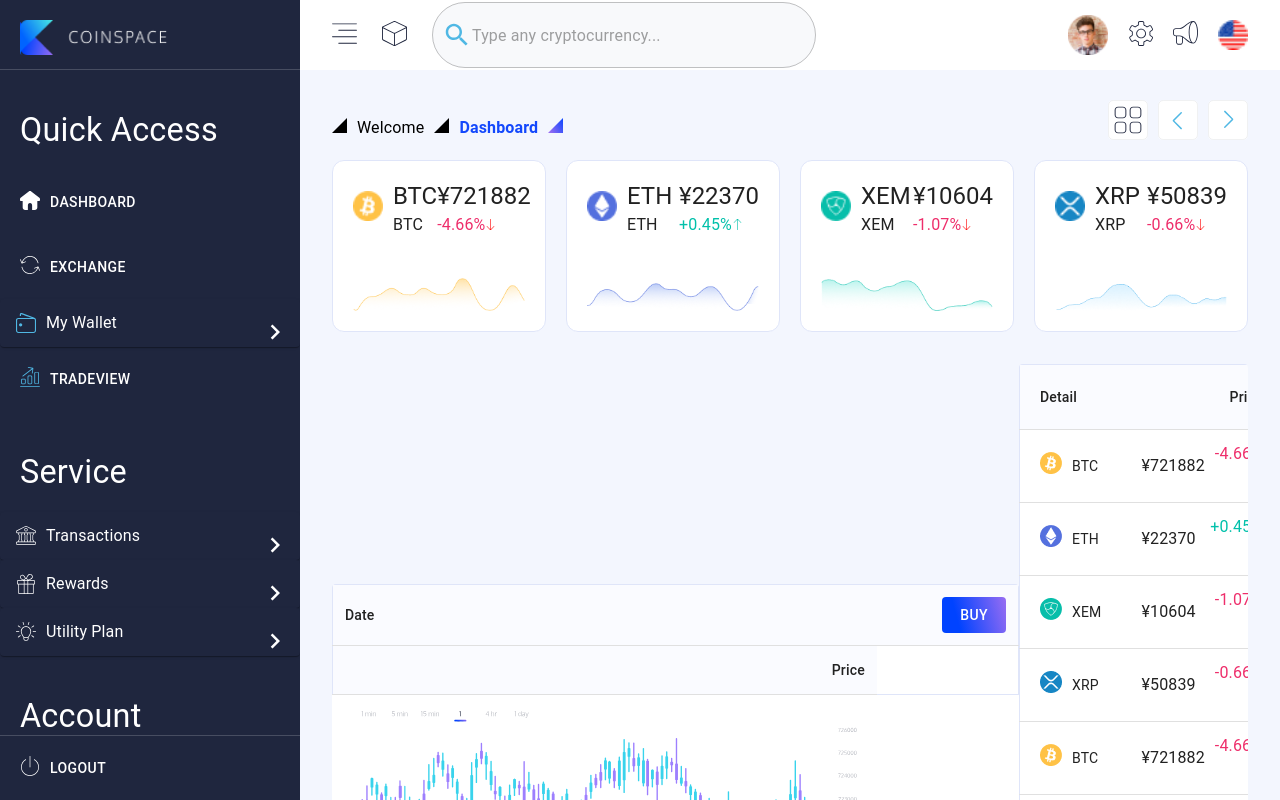
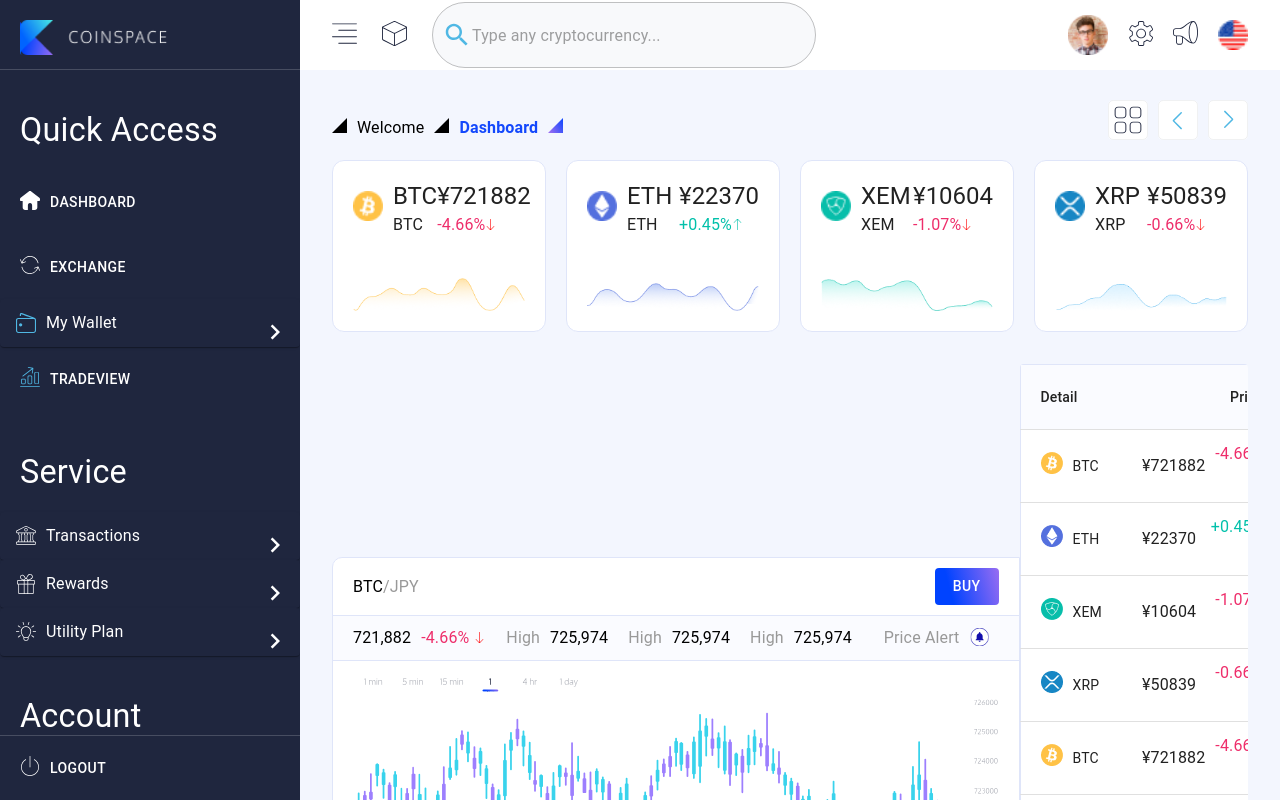
Before and after one commit to neharadialcode/material-ui-dashboard, a Next.js app: page / in a window 1280 px wide. Built offline with nearby package versions, Linux system fonts and the light colour scheme.

Commit message:
table head

```diff
--- a/components/BTCLeftTable.jsx
+++ b/components/BTCLeftTable.jsx
@@ -1,4 +1,5 @@
 import {
+  Box,
   Button,
   Table,
   TableBody,
@@ -6,29 +7,45 @@
   TableContainer,
   TableHead,
   TableRow,
+  Typography,
 } from "@mui/material";
 import Paper from "@mui/material/Paper";
-import { GraphImgTable } from "./Icons";
+import { GraphImgTable, RoundNotificationIcon, UpArrow } from "./Icons";
 const BTCLeftTable = () => {
   return (
-    <TableContainer component={Paper} sx={{ boxShadow: "none", width: "75%" }}>
-      <Table size="small" aria-label="a dense table">
-        <TableHead
+    <Box
       sx={{
-            bgcolor: "#FAFBFF",
-            border: "1px solid",
+        backgroundColor: "color.white",
+        width: "75%",
+        borderRadius: "10px 0 0 0px",
+        border: "1px solid ",
         borderColor: "#DFE5F9",
+        overflow: "hidden",
       }}
     >
-          <TableRow
+      <Box
         sx={{
-              bgcolor: "#FAFBFF",
-              border: "1px solid",
-              borderColor: "#DFE5F9",
+          padding: "10px 20px",
+          display: "flex",
+          justifyContent: "space-between",
+          alignItems: "center",
         }}
       >
-            <TableCell sx={{ padding: "12px" }}>Date</TableCell>
-            <TableCell sx={{ padding: "12px" }} align="right">
+        <Box
+          sx={{
+            display: "flex",
+            alignItems: "center",
+          }}
+        >
+          <Typography>BTC</Typography>
+          <Typography
+            sx={{
+              color: "#999999",
+            }}
+          >
+            /JPY
+          </Typography>
+        </Box>
         <Button
           sx={{
             color: "color.white",
@@ -38,29 +55,131 @@
         >
           BUY
         </Button>
-            </TableCell>
-          </TableRow>
-        </TableHead>
-
-        <TableHead
+      </Box>
+      <Box
         sx={{
-            bgcolor: "#FAFBFF",
-            border: "1px solid",
+          padding: "10px 20px",
+          display: "flex",
+          justifyContent: "space-between",
+          alignItems: "center",
+          backgroundColor: "#FAFBFF",
+          borderTop: "1px solid",
+          borderBottom: "1px solid",
           borderColor: "#DFE5F9",
         }}
       >
-          <TableRow
+        <Box
           sx={{
-              bgcolor: "#FAFBFF",
-              border: "1px solid",
-              borderColor: "#DFE5F9",
+            display: "flex",
+            alignItems: "center",
           }}
         >
-            <TableCell sx={{ padding: "12px" }} align="right">
-              Price
-            </TableCell>
-          </TableRow>
-        </TableHead>
+          <Typography>721,882</Typography>
+          <Typography
+            sx={{
+              paddingLeft: "10px",
+            }}
+            color="color.red"
+          >
+            -4.66% <UpArrow color="red" rotate="180deg" />
+          </Typography>
+        </Box>
+        <Box
+          sx={{
+            display: "flex",
+            alignItems: "center",
+          }}
+        >
+          <Box
+            sx={{
+              display: "flex",
+              alignItems: "center",
+              padding: "0 10px",
+            }}
+          >
+            <Typography
+              sx={{
+                color: "#999999",
+              }}
+            >
+              High
+            </Typography>
+            <Typography
+              sx={{
+                paddingLeft: "10px",
+              }}
+            >
+              725,974
+            </Typography>
+          </Box>
+          <Box
+            sx={{
+              display: "flex",
+              alignItems: "center",
+              padding: "0 10px",
+            }}
+          >
+            <Typography
+              sx={{
+                color: "#999999",
+              }}
+            >
+              High
+            </Typography>
+            <Typography
+              sx={{
+                paddingLeft: "10px",
+              }}
+            >
+              725,974
+            </Typography>
+          </Box>
+          <Box
+            sx={{
+              display: "flex",
+              alignItems: "center",
+              padding: "0 10px",
+            }}
+          >
+            <Typography
+              sx={{
+                color: "#999999",
+              }}
+            >
+              High
+            </Typography>
+            <Typography
+              sx={{
+                paddingLeft: "10px",
+              }}
+            >
+              725,974
+            </Typography>
+          </Box>
+        </Box>
+        <Box
+          sx={{
+            display: "flex",
+            alignItems: "center",
+            padding: "0 10px",
+          }}
+        >
+          <Typography
+            sx={{
+              color: "#999999",
+              paddingRight: "10px",
+            }}
+          >
+            Price Alert
+          </Typography>
+          <RoundNotificationIcon />
+        </Box>
+      </Box>
+      <TableContainer
+        component={Paper}
+        sx={{ boxShadow: "none", width: "100%" }}
+      >
+        <Table size="small" aria-label="a dense table">
           <TableBody>
             <TableRow>
               <TableCell sx={{ padding: "12px 20px" }}>
@@ -70,6 +189,7 @@
           </TableBody>
         </Table>
       </TableContainer>
+    </Box>
   );
 };
 
--- a/components/Icons.jsx
+++ b/components/Icons.jsx
@@ -1942,3 +1942,39 @@
     </defs>
   </svg>
 );
+export const RoundNotificationIcon = () => (
+  <svg
+    width="19"
+    height="19"
+    viewBox="0 0 19 19"
+    fill="none"
+    xmlns="http://www.w3.org/2000/svg"
+  >
+    <g clip-path="url(#clip0_0_251)">
+      <circle
+        cx="9.65759"
+        cy="9.09091"
+        r="9"
+        fill="white"
+        stroke="#130EAD"
+        stroke-width="0.617647"
+      />
+      <path
+        fill-rule="evenodd"
+        clip-rule="evenodd"
+        d="M9.65759 13.8409C10.2076 13.8409 10.6576 13.3909 10.6576 12.8409H8.65759C8.65759 13.3909 9.10259 13.8409 9.65759 13.8409ZM12.6576 10.8409V8.34091C12.6576 6.80591 11.8376 5.52091 10.4076 5.18091V4.84091C10.4076 4.42591 10.0726 4.09091 9.65759 4.09091C9.24259 4.09091 8.90759 4.42591 8.90759 4.84091V5.18091C7.47259 5.52091 6.65759 6.80091 6.65759 8.34091V10.8409L5.65759 11.8409V12.3409H13.6576V11.8409L12.6576 10.8409Z"
+        fill="#130EAD"
+      />
+    </g>
+    <defs>
+      <clipPath id="clip0_0_251">
+        <rect
+          width="18"
+          height="18"
+          fill="white"
+          transform="translate(0.657593 0.0909119)"
+        />
+      </clipPath>
+    </defs>
+  </svg>
+);
```
Lines whose indentation alone changed are shown as unchanged.
